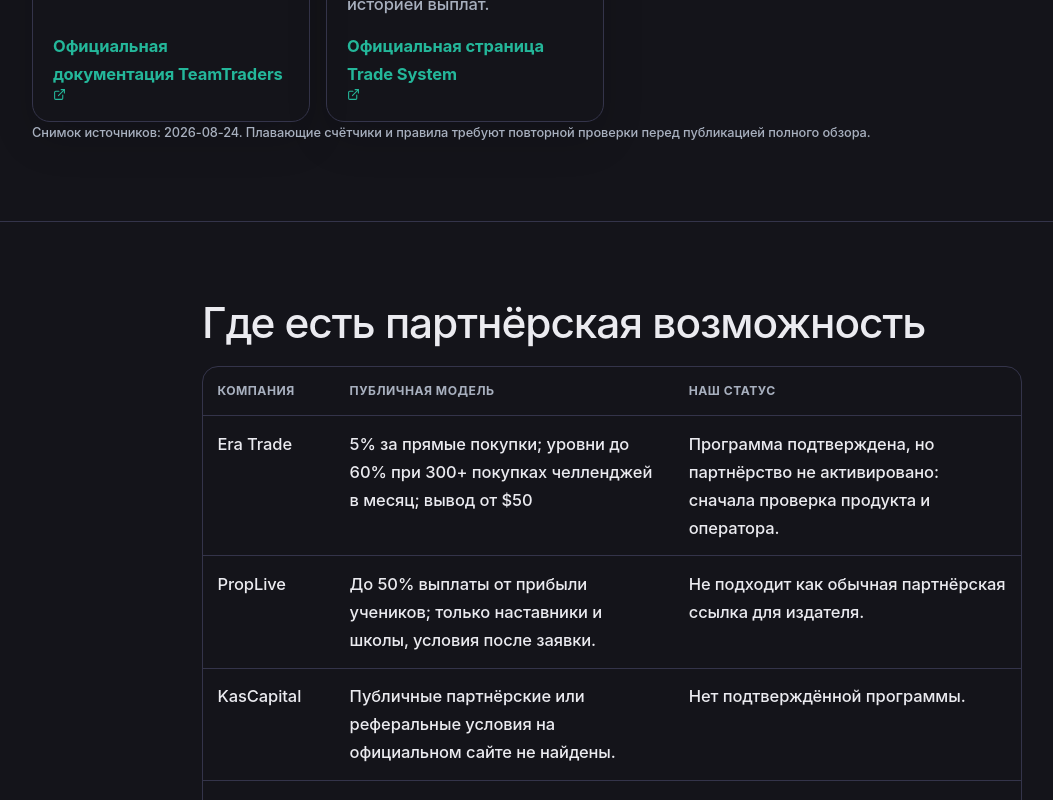
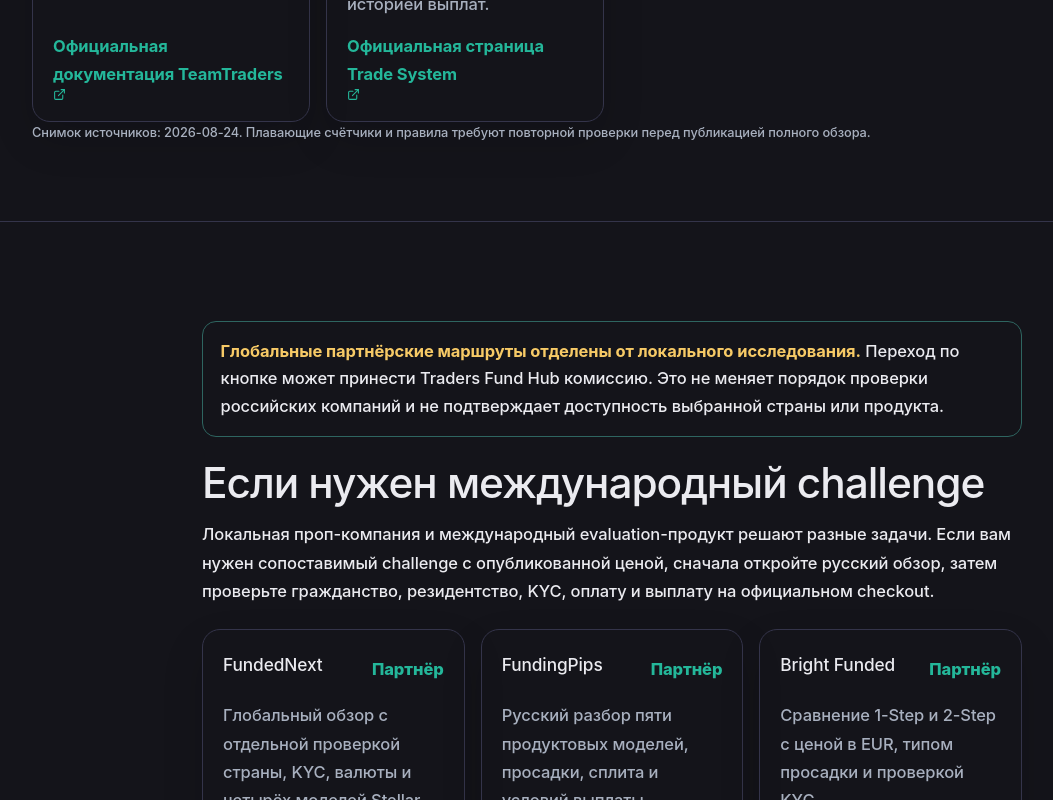
Before and after one commit to Vilmanis99/tradersfund, a Next.js app: page /ru/rossiyskie-prop-kompanii in a window 1280 px wide. Shown: the part 2000-2800 px from the top of the page, without its empty margins (28-1081 px from the left). Built offline with nearby package versions, Linux system fonts and the light colour scheme; no server answers.

Commit message:
Add global partner handoff to Russian local research

```diff
--- a/app/ru/rossiyskie-prop-kompanii/page.tsx
+++ b/app/ru/rossiyskie-prop-kompanii/page.tsx
@@ -2,6 +2,8 @@
 import Link from 'next/link'
 import { ArrowRight, BadgeCheck, Building2, CircleAlert, ExternalLink, Globe2 } from 'lucide-react'
 import RussianFaq, { type RussianFaqItem } from '@/components/RussianFaq'
+import { getAllFirms } from '@/lib/firms'
+import { outboundSlug } from '@/lib/outboundDestinations'
 import { breadcrumbSchema, faqPageSchema, jsonLd } from '@/lib/schema'
 import marketEvidence from '@/content/data/russian-market-evidence.json'
 
@@ -52,6 +54,30 @@
 const tradeSystem = signalFor('Trade System')
 const tradeSystemAffiliate = affiliateFor('Trade System')
 
+const globalPartnerRoutes = [
+  {
+    slug: 'fundednext',
+    name: 'FundedNext',
+    reviewHref: '/ru/obzor-fundednext',
+    campaign: 'ru-local-research-fundednext',
+    summary: 'Глобальный обзор с отдельной проверкой страны, KYC, валюты и четырёх моделей Stellar.',
+  },
+  {
+    slug: 'fundingpips',
+    name: 'FundingPips',
+    reviewHref: '/ru/obzor-fundingpips',
+    campaign: 'ru-local-research-fundingpips',
+    summary: 'Русский разбор пяти продуктовых моделей, просадки, сплита и условий выплаты.',
+  },
+  {
+    slug: 'bright-funded',
+    name: 'Bright Funded',
+    reviewHref: '/ru/obzor-bright-funded',
+    campaign: 'ru-local-research-bright-funded',
+    summary: 'Сравнение 1-Step и 2-Step с ценой в EUR, типом просадки и проверкой KYC.',
+  },
+] as const
+
 const faqs: RussianFaqItem[] = [
   {
     q: 'Это рейтинг российских проп-компаний?',
@@ -76,6 +102,11 @@
 }
 
 export default function RussianPropCompaniesPage() {
+  const globalPartners = globalPartnerRoutes.map(route => ({
+    ...route,
+    firm: getAllFirms().find(firm => outboundSlug(firm.name) === route.slug),
+  })).filter(item => item.firm?.affiliateUrl)
+
   const crumbs = breadcrumbSchema([
     { name: 'Русская версия', url: '/ru' },
     { name: 'Российские проп-компании' },
@@ -200,6 +231,36 @@
       </section>
 
       <section className="ru-section">
+        <div className="ru-shell ru-content" data-russian-local-global-funnel="partner-routes">
+          <div className="ru-notice ru-disclosure">
+            <strong>Глобальные партнёрские маршруты отделены от локального исследования.</strong>{' '}
+            Переход по кнопке может принести Traders Fund Hub комиссию. Это не меняет порядок проверки
+            российских компаний и не подтверждает доступность выбранной страны или продукта.
+          </div>
+          <h2>Если нужен международный challenge</h2>
+          <p>
+            Локальная проп-компания и международный evaluation-продукт решают разные задачи. Если вам нужен
+            сопоставимый challenge с опубликованной ценой, сначала откройте русский обзор, затем проверьте
+            гражданство, резидентство, KYC, оплату и выплату на официальном checkout.
+          </p>
+          <div className="ru-grid">
+            {globalPartners.map(item => (
+              <article className="ru-card" key={item.slug} data-russian-local-global-partner={item.slug}>
+                <div className="ru-card-head"><h3>{item.name}</h3><span className="ru-score">Партнёр</span></div>
+                <p className="ru-muted">{item.summary}</p>
+                <div className="ru-actions">
+                  <Link href={item.reviewHref} className="btn-outline">Читать русский обзор</Link>
+                  <Link href={`/go/${item.slug}?from=${item.campaign}`} rel="sponsored nofollow noopener" className="btn-primary">
+                    Проверить условия <ArrowRight size={14} aria-hidden="true" />
+                  </Link>
+                </div>
+              </article>
+            ))}
+          </div>
+        </div>
+      </section>
+
+      <section className="ru-section">
         <div className="ru-shell ru-content" data-russian-affiliate-opportunity="unactivated">
           <h2>Где есть партнёрская возможность</h2>
           <div className="ru-table-wrap">
```
